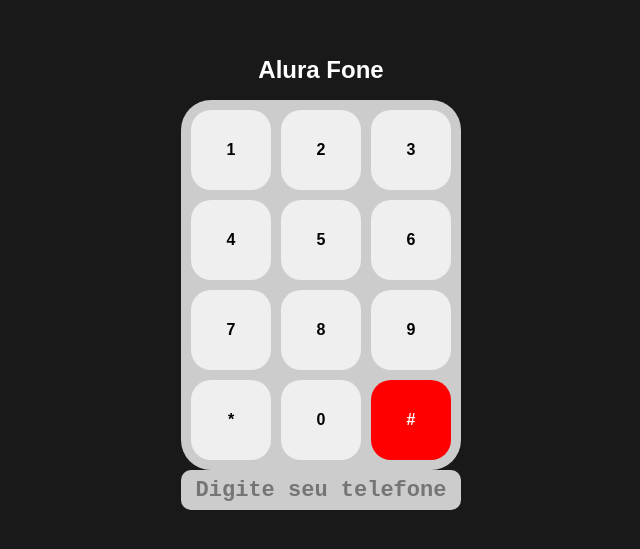
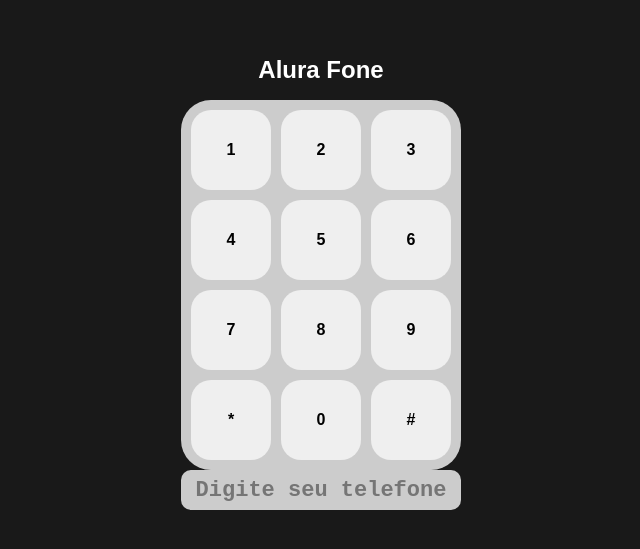
Before and after one commit to joaomarcos-luz/Turma.6.do.ONE-Oracle.Next.Education-Alura, a plain HTML site: page js.paginas.dinamica/projeto-fone/index.html in a window 1280 px wide. Shown: the part 121-670 px from the top of the page, without its empty margins (319-959 px from the left). Drawn offline with Linux system fonts and the light colour scheme.

Commit message:
projeo tel

```diff
--- a/js.paginas.dinamica/projeto-fone/style.css
+++ b/js.paginas.dinamica/projeto-fone/style.css
@@ -43,14 +43,6 @@
     width: 80px;
   }
 
-  .delete {
-    background-color: #ff0000;
-    color: #fff;
-    border: none;
-    padding: 5px 10px;
-    cursor: pointer;
-  }
-
   input[type=tel] {
     background-color: #cccccc;
     border-radius: 10px;
```
